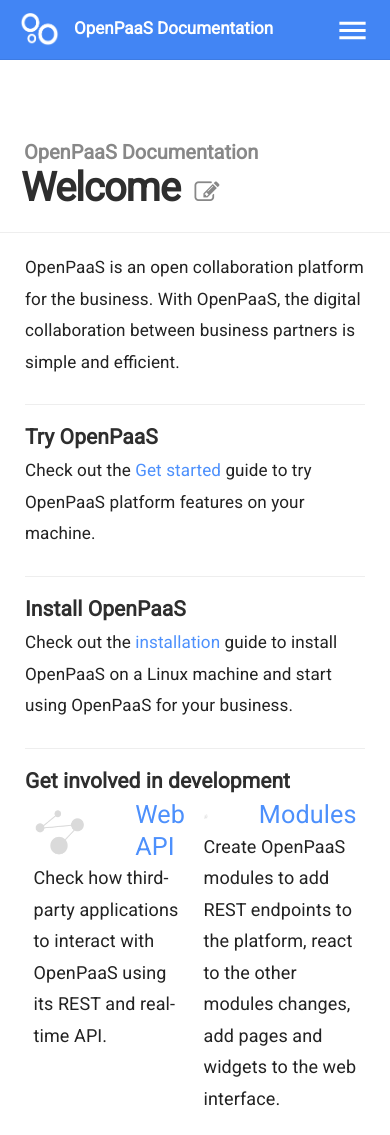
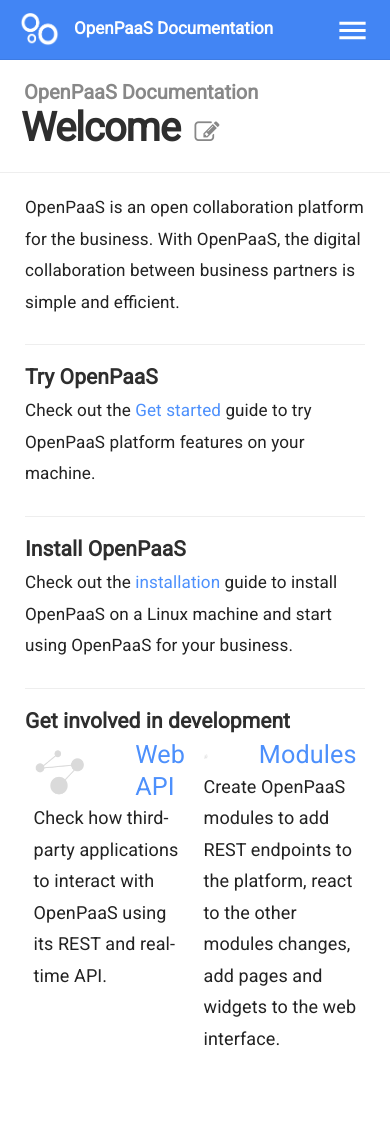
Before and after one commit to linagora/openpaas-doc, a Jekyll site: the page built from index.md, in a window 390 px wide and 1135 px high. Built offline with Jekyll 4.4.1, drawn with Linux system fonts in a browser that asks for light colours; nearby versions of some CDN libraries; a script that is not in the unit is left out.

Commit message:
#39 Fixed excessive top margin of content on mobile screen

```diff
--- a/_sass/_layout.scss
+++ b/_sass/_layout.scss
@@ -68,11 +68,7 @@ body {
 }
 
 .main {
-	margin-top: $space + $nav-header-height;
-
-	@media (min-width: $mobile-break) {
-		margin-top: 0;
-	}
+	margin-top: 0;
 }
 
 header {
```
